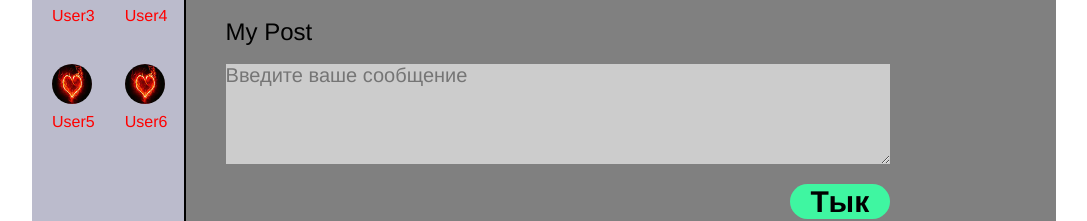
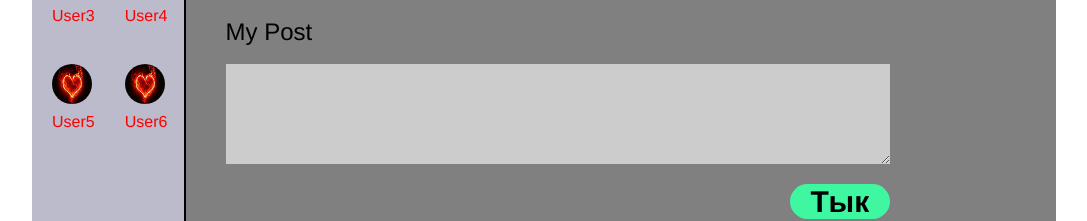
Before and after one commit to nupaT/react2021, a React (Create React App) app: page /Profile in a window 1280 px wide. Shown: the part 482-703 px from the top of the page, without its empty margins (96-1183 px from the left). Built offline with nearby package versions, Linux system fonts and the light colour scheme.

Commit message:
add: rerender textarea after every change value

```diff
--- a/src/App.js
+++ b/src/App.js
@@ -19,8 +19,27 @@ const App = (props) => {
         <Header />
         <div className="mainBlock">
           <NavMenu usersData={props.State.messagePage.usersData} />
-          <Route path="/Profile" render={() => <Profile postsData={props.State.profilePage.postsData} addPost={props.addPost} />} />
-          <Route path="/Dialogs" render={() => <Dialogs usersData={props.State.messagePage.usersData} messagesData={props.State.messagePage.messagesData} addMessage={props.addMessage} />} />
+          <Route
+            path="/Profile"
+            render={() => (
+              <Profile
+                postsData={props.State.profilePage.postsData}
+                addPost={props.addPost}
+                textPost={props.State.profilePage.textPost}
+                changePostText={props.changePostText}
+              />
+            )}
+          />
+          <Route
+            path="/Dialogs"
+            render={() => (
+              <Dialogs
+                usersData={props.State.messagePage.usersData}
+                messagesData={props.State.messagePage.messagesData}
+                addMessage={props.addMessage}
+              />
+            )}
+          />
           <Route path="/News" component={News} />
           <Route path="/Music" component={Music} />
           <Route path="/Settings" component={Settings} />
--- a/src/Redux/State.js
+++ b/src/Redux/State.js
@@ -9,6 +9,8 @@ let State = {
       { id: 3, message: "Me too!", likesCount: 18 },
       { id: 4, message: "Go!", likesCount: 38 },
     ],
+
+    textPost: "",
   },
 
   messagePage: {
@@ -51,4 +53,9 @@ export let addMessage = (message) => {
   rerenderMainPage(State);
 };
 
+export let changePostText = (postText) => {
+  State.profilePage.textPost = postText;
+  rerenderMainPage(State);
+};
+
 export default State;
--- a/src/components/Content/MyPosts/MyPosts.jsx
+++ b/src/components/Content/MyPosts/MyPosts.jsx
@@ -3,23 +3,41 @@ import MyPost from "./MyPost/MyPost";
 import classes from "./MyPosts.module.css";
 
 const MyPosts = (props) => {
-  let postsElements = props.postsData.map((post) => <MyPost message={post.message} likesCount={post.likesCount} />);
+  let postsElements = props.postsData.map((post) => (
+    <MyPost message={post.message} likesCount={post.likesCount} />
+  ));
 
   let postElement = React.createRef();
 
   let addPost = () => {
     let text = postElement.current.value;
     props.addPost(text);
-    postElement.current.value = "";
+    props.changePostText("");
+  };
+
+  let newEnterText = () => {
+    let text = postElement.current.value;
+    postElement.current.value = props.changePostText(text);
   };
 
   return (
     <div className={classes.block}>
       <div className={classes.title}>My Post</div>
       <div className={classes.input__block}>
-        <textarea className={classes.input} ref={postElement} type="text" placeholder="Введите ваше сообщение"></textarea>
+        <textarea
+          className={classes.input}
+          onChange={newEnterText}
+          ref={postElement}
+          value={props.textPost}
+        />
         <div className={classes.submit__block}>
-          <input className={classes.submit} onClick={addPost} type="submit" name="post" value="Тык"></input>
+          <input
+            className={classes.submit}
+            onClick={addPost}
+            type="submit"
+            name="post"
+            value="Тык"
+          ></input>
         </div>
       </div>
       {postsElements}
--- a/src/components/Content/Profile.jsx
+++ b/src/components/Content/Profile.jsx
@@ -6,9 +6,12 @@ import MyPosts from "./MyPosts/MyPosts";
 const Profile = (props) => {
   return (
     <div className={classes.block}>
-      <img className={classes.image} src="https://static8.depositphotos.com/1370441/848/i/600/depositphotos_8486144-stock-photo-beach-and-tropical-sea.jpg" />
+      <img
+        className={classes.image}
+        src="https://static8.depositphotos.com/1370441/848/i/600/depositphotos_8486144-stock-photo-beach-and-tropical-sea.jpg"
+      />
       <UserInfo />
-      <MyPosts postsData={props.postsData} addPost={props.addPost} />
+      <MyPosts postsData={props.postsData} addPost={props.addPost} textPost={props.textPost} changePostText={props.changePostText} />
     </div>
   );
 };
--- a/src/render.js
+++ b/src/render.js
@@ -2,14 +2,19 @@ import React from "react";
 import ReactDOM from "react-dom";
 import "./index.css";
 import App from "./App";
-import { addPost, addMessage } from "./Redux/State";
+import { addPost, addMessage, changePostText } from "./Redux/State";
 
 import reportWebVitals from "./reportWebVitals";
 
 export let rerenderMainPage = (State) => {
   ReactDOM.render(
     <React.StrictMode>
-      <App State={State} addPost={addPost} addMessage={addMessage} />
+      <App
+        State={State}
+        addPost={addPost}
+        addMessage={addMessage}
+        changePostText={changePostText}
+      />
     </React.StrictMode>,
     document.getElementById("root")
   );
```
